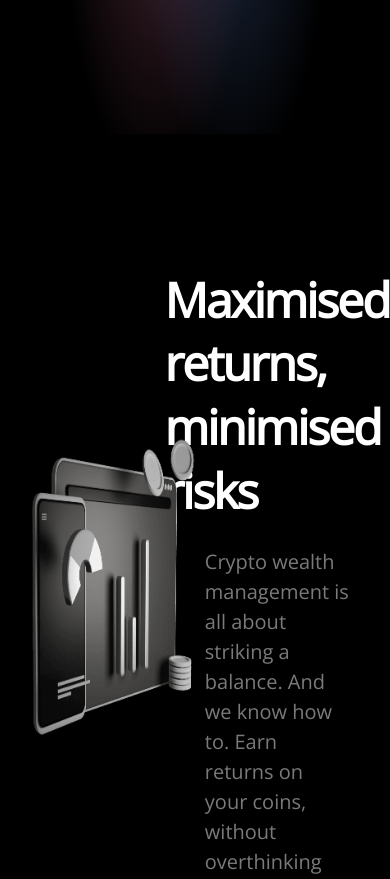
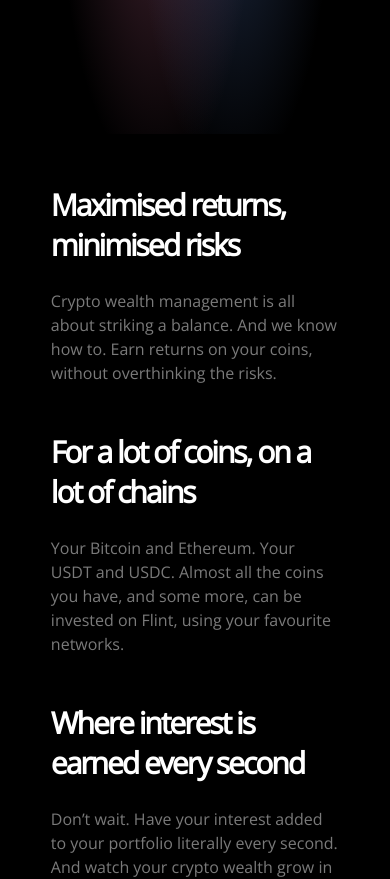
Before and after one commit to devvanu/flint-dot-money-clone, a React (Vite) app: page / in a window 390 px wide. Shown: the part 720-1599 px from the top of the page. Built offline with nearby package versions, Linux system fonts and the light colour scheme.

Commit message:
update: make features section responsive

```diff
--- a/src/components/Features.jsx
+++ b/src/components/Features.jsx
@@ -5,18 +5,18 @@ import image from '../assets/img.png'
 
 const Features = () => {
   return (
-    <Flex bg="black" px="8%" pt='8%' w="100%" color='white'>
-      <Stack w="50%">
-        <VStack w="100%" position="sticky" top="50px" h="100vh" justify='center'>
+    <Flex bg="black" px="8%" pt='8%' w="100%" color='white' gap={{md: '5', lg: ''}}>
+      <Stack w="50%" display={{base: 'none', lg: 'block'}}>
+        <VStack w="100%" position="sticky" top="10px" h="100vh" justify='center'>
             <Image src={image} alt='image' boxSize='300px'  />
         </VStack>
       </Stack>
-      <VStack w="50%" >
+      <VStack w={{base: '100%', lg: '50%'}} >
         {
             featureDetails.map(item=>
-                <VStack key={item.title} w='100%' h="100vh" justify='center' p='6%' spacing='6'>
-                    <Heading letterSpacing='-2px' fontSize='5xl'>{item.title}</Heading>
-                    <Text color='whiteAlpha.600' fontSize='xl'>{item.text}</Text>
+                <VStack key={item.title} w='100%' h={{ base: '50%', lg: '100vh'}} justify='center' align='left' p='6%' spacing='6'>
+                    <Heading letterSpacing='-2px' fontSize={{base: '3xl', lg: '4xl', xl: '5xl'}}>{item.title}</Heading>
+                    <Text color='whiteAlpha.600' fontSize={{base: 'md', md: 'lg', lg: 'xl'}}>{item.text}</Text>
                 </VStack>
             )
         }
```
